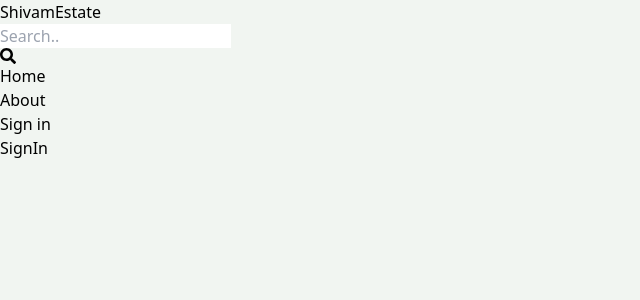
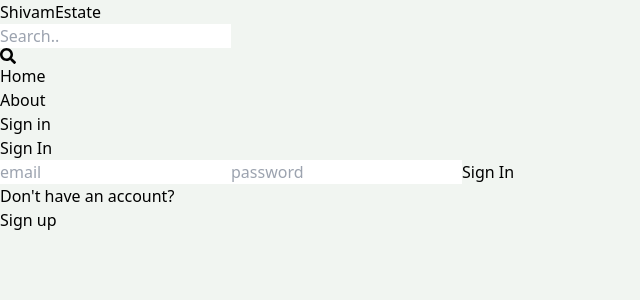
Before and after one commit to ShIvAm1248/mern-estate, a React (Vite) app in the folder client/: page /sign-in in a window 1280 px wide. Shown: the top 300 px of the page, without its empty margins (0-640 px from the left). Built offline with nearby package versions, Linux system fonts and the light colour scheme.

Commit message:
Complete sign in page functionality

```diff
--- a/client/src/pages/SignIn.jsx
+++ b/client/src/pages/SignIn.jsx
@@ -1,9 +1,81 @@
-import React from 'react'
+import react, { useState } from "react";
+import { Link ,useNavigate} from "react-router-dom";
+const SignIn = () => {
+  const [formData, setFormData] = useState({});
+  const [error, setError] = useState(null);
+  const [loading, setLoading] = useState(false);
+  const navigate = useNavigate();
 
-const SignIn = () => {
+  const handleChange = (e) => {
+    setFormData({
+      ...formData,
+      [e.target.id]: e.target.value,
+    });
+  };
+
+  const handleSubmit = async (e) => {
+    e.preventDefault();
+    try {
+      setLoading(true);
+      const res = await fetch("/api/auth/signin", {
+        method: "POST",
+        headers: {
+          "Content-Type": "application/json",
+        },
+        body: JSON.stringify(formData),
+      });
+      const data = await res.json();
+      console.log(data);
+      if (data.success === false) {
+        setError(data.message);
+        setLoading(false);
+        return;
+      }
+      setLoading(false);
+      setError(null);
+      navigate('/');
+    } catch (error) {
+      setLoading(false);
+      setError(error.message);
+    }
+  };
+  // console.log(formData);
   return (
-    <div>SignIn</div>
-  )
-}
+    <div className="flex justify-center">
+      <div className="p-3 max-w-lg w-full">
+        <h1 className="text-3xl text-center font-semibold my-7">Sign In</h1>
+        <form onSubmit={handleSubmit} className="flex flex-col gap-4">
+          <input
+            type="email"
+            placeholder="email"
+            className="border p-3 rounded-lg"
+            id="email"
+            onChange={handleChange}
+          />
+          <input
+            type="password"
+            placeholder="password"
+            className="border p-3 rounded-lg"
+            id="password"
+            onChange={handleChange}
+          />
+          <button
+            disabled={loading}
+            className="bg-slate-700 text-white p-3 rounded-lg uppercase hover:opacity-95 disabled:opacity-95"
+          >
+            {loading ? "Loading..." : "Sign In"}
+          </button>
+        </form>
+        <div className="flex gap-2 mt-5">
+          <p>Don't have an account?</p>
+          <Link to={"/sign-up "}>
+            <span className="text-blue-700">Sign up</span>
+          </Link>
+        </div>
+        {error && <p className="text-red-500 mt-5">{error}</p>}
+      </div>
+    </div>
+  );
+};
 
-export default SignIn
+export default SignIn;
```
